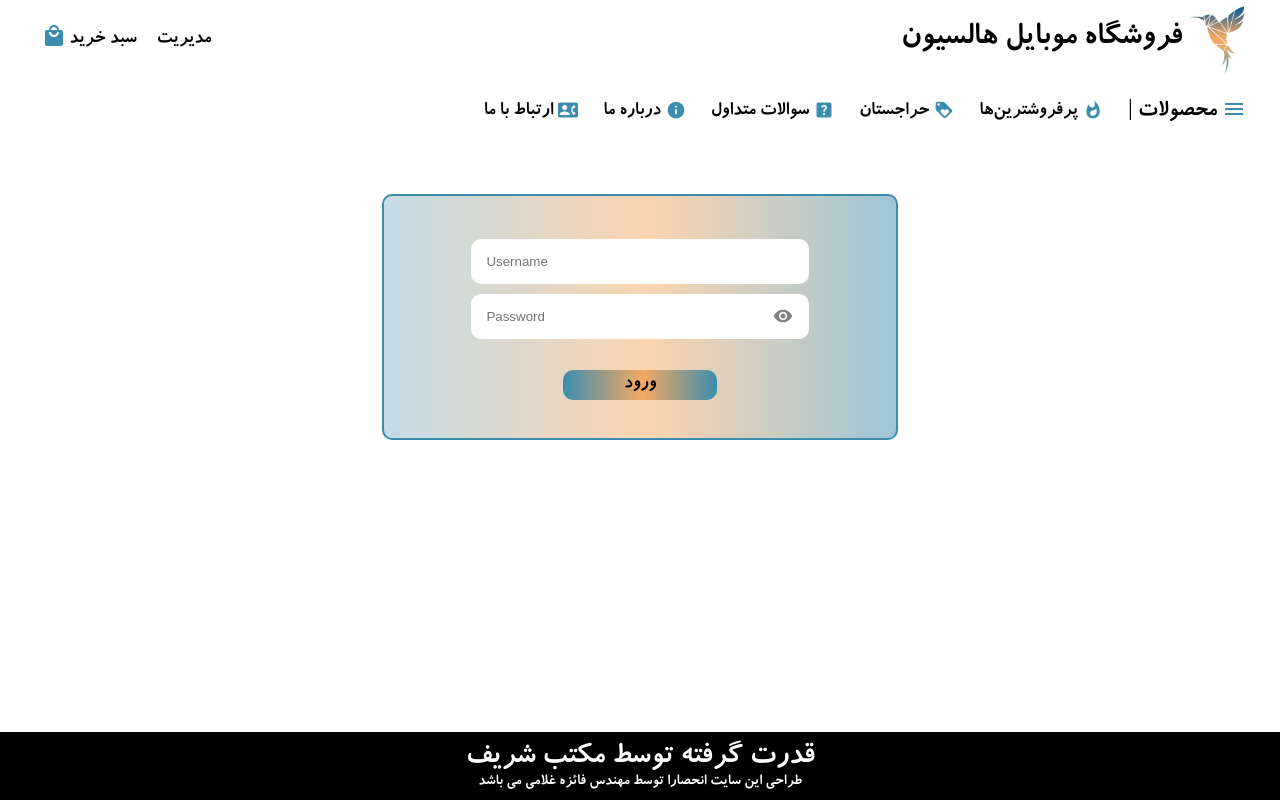
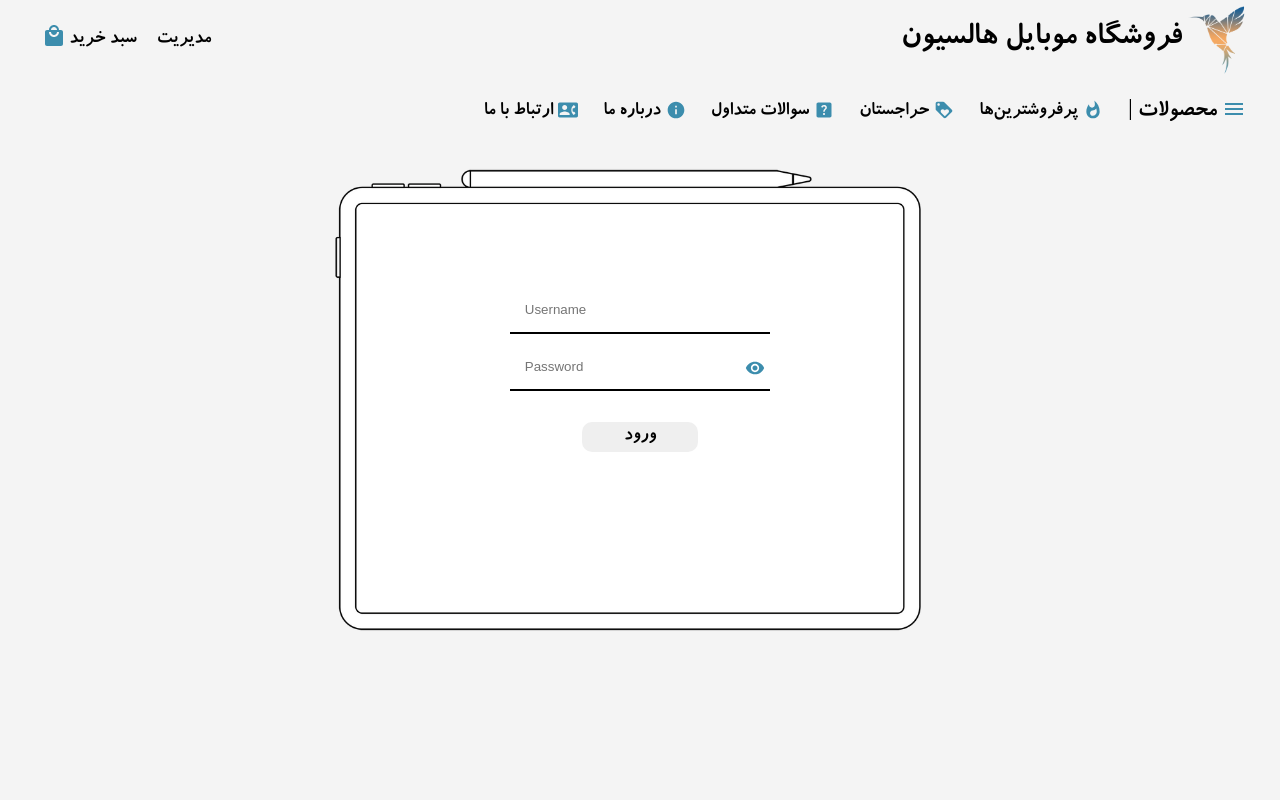
Before and after one commit to MissFazak/Maktab66-Project-Faeze-Gholami, a React (Create React App) app in the folder halcyon-shop/: page /login in a window 1280 px wide. Shown: the top 800 px of the page. Built offline with nearby package versions, Linux system fonts and the light colour scheme; data requests are answered from the project's data file.

Commit message:
style: change login style

```diff
--- a/halcyon-shop/src/assets/css/_footer.scss
+++ b/halcyon-shop/src/assets/css/_footer.scss
@@ -11,7 +11,7 @@
         color: white;
         text-align: center;
         margin: 0;
-        margin-top: 10px;
+        padding-top: 10px;
     }
 
     p{
--- a/halcyon-shop/src/assets/css/_login.scss
+++ b/halcyon-shop/src/assets/css/_login.scss
@@ -1,21 +1,22 @@
+.loginBody{
+  padding-top: 100px;
+  background-image: url('../img/image-from-rawpixel-id-3904581-png.png');
+  height: 75vh;
+  background-size:60%;
+  background-repeat: no-repeat;
+  // background-position: 40%;
+  background-position-x: 50%;
+}
+
 .loginForm {
   display: flex;
   flex-direction: column;
-  border: solid #3c8dad 2px;
   border-radius: 10px;
   color: #3c8dad;
-  width: 40%;
-  margin: auto;
+  width: 30%;
+ margin: auto;
   padding: 3% 0;
-  margin-top: 50px;
   text-align: center;
-  background: rgb(60, 141, 173);
-  background: linear-gradient(
-    90deg,
-    rgba(60, 141, 173, 0.306) 0%,
-    rgba(245, 169, 98, 0.5) 52%,
-    rgba(60, 141, 173, 0.5) 100%
-  );
   button {
     display: block;
     width: 30%;
@@ -24,26 +25,20 @@
     padding: 5px;
     cursor: pointer;
     font-family: "koodak";
-    background: rgb(60, 141, 173);
-    background: linear-gradient(
-      90deg,
-      rgba(60, 141, 173, 1) 0%,
-      rgba(245, 169, 98, 1) 52%,
-      rgba(60, 141, 173, 1) 100%
-    );
+
     border-radius: 10px;
 
     font-size: 20px;
 
   }
   input {
+    border-bottom: solid black 2px !important;
     direction: ltr;
     width: 60%;
     padding: 15px;
-    border-radius: 10px;
+    // border-radius: 10px;
     margin: 5px 0;
     border: none;
-    background-color: rgb(255, 255, 255);
   }
 
   .iconHolder {
@@ -52,10 +47,10 @@
 
   .icons {
     font-size: 20px;
-    color: gray;
+    // color: gray;
     position: relative;
     bottom: 38px;
-    left: 28%;
+    left: 30%;
     cursor: pointer;
   }
 
--- a/halcyon-shop/src/assets/css/main.scss
+++ b/halcyon-shop/src/assets/css/main.scss
@@ -16,6 +16,8 @@ body {
   margin: 0;
   font-family: koodak;
   direction: rtl;
+  background-color: #F4F4F4;
+
 }
 
 .container{
--- a/halcyon-shop/src/pages/Login.jsx
+++ b/halcyon-shop/src/pages/Login.jsx
@@ -33,6 +33,7 @@ const Login = () => {
   });
 
   return (
+    <div className="loginBody">
       <div className="loginForm">
         <form onSubmit={formik.handleSubmit}>
           <input
@@ -68,6 +69,7 @@ const Login = () => {
           </button>
         </form>
       </div>
+    </div>
   );
 };
 
```
Also changed, not shown: halcyon-shop/src/assets/img/image-from-rawpixel-id-3904581-png.png (added), halcyon-shop/src/assets/img/logoDark.png (deleted). Lines whose indentation alone changed are shown as unchanged.
